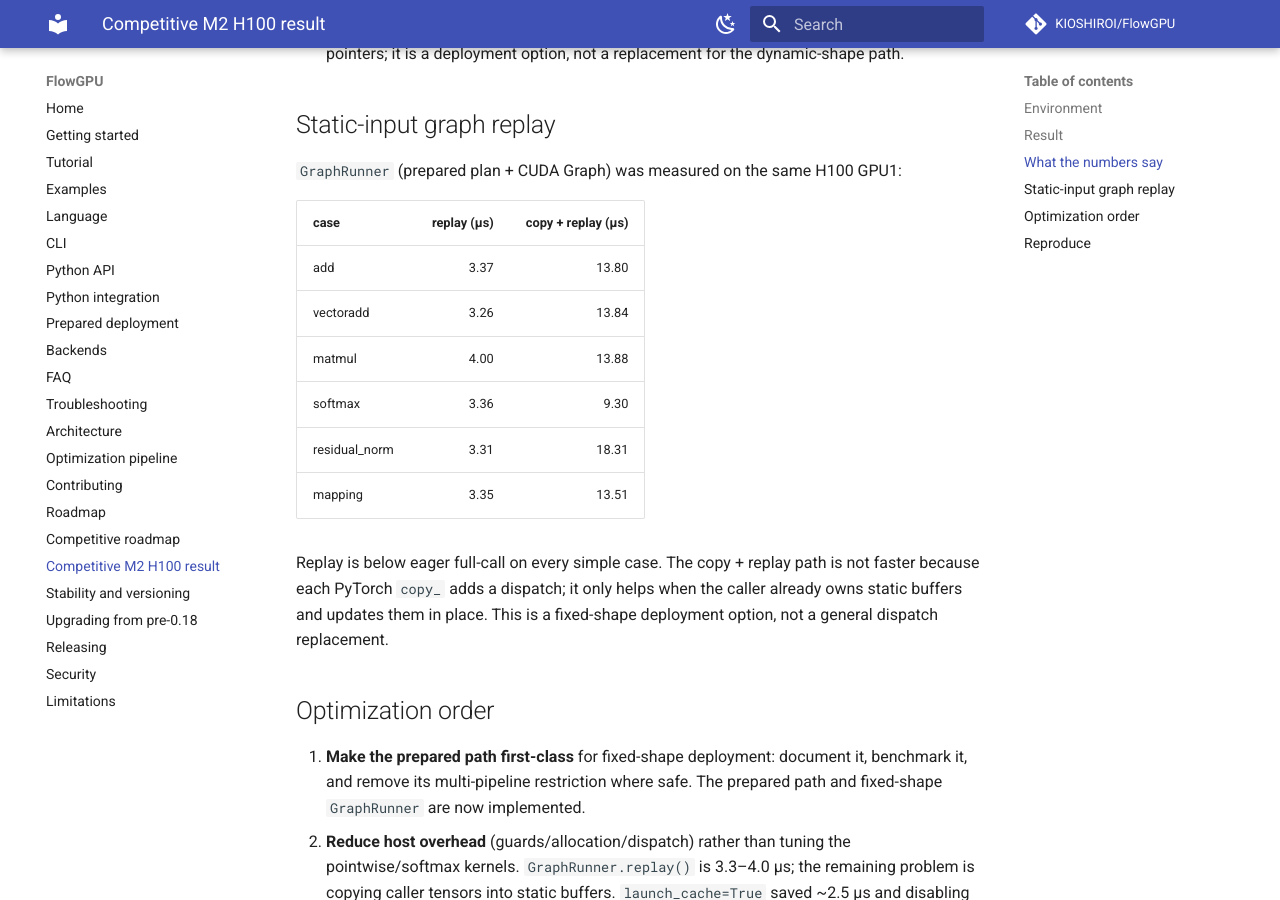
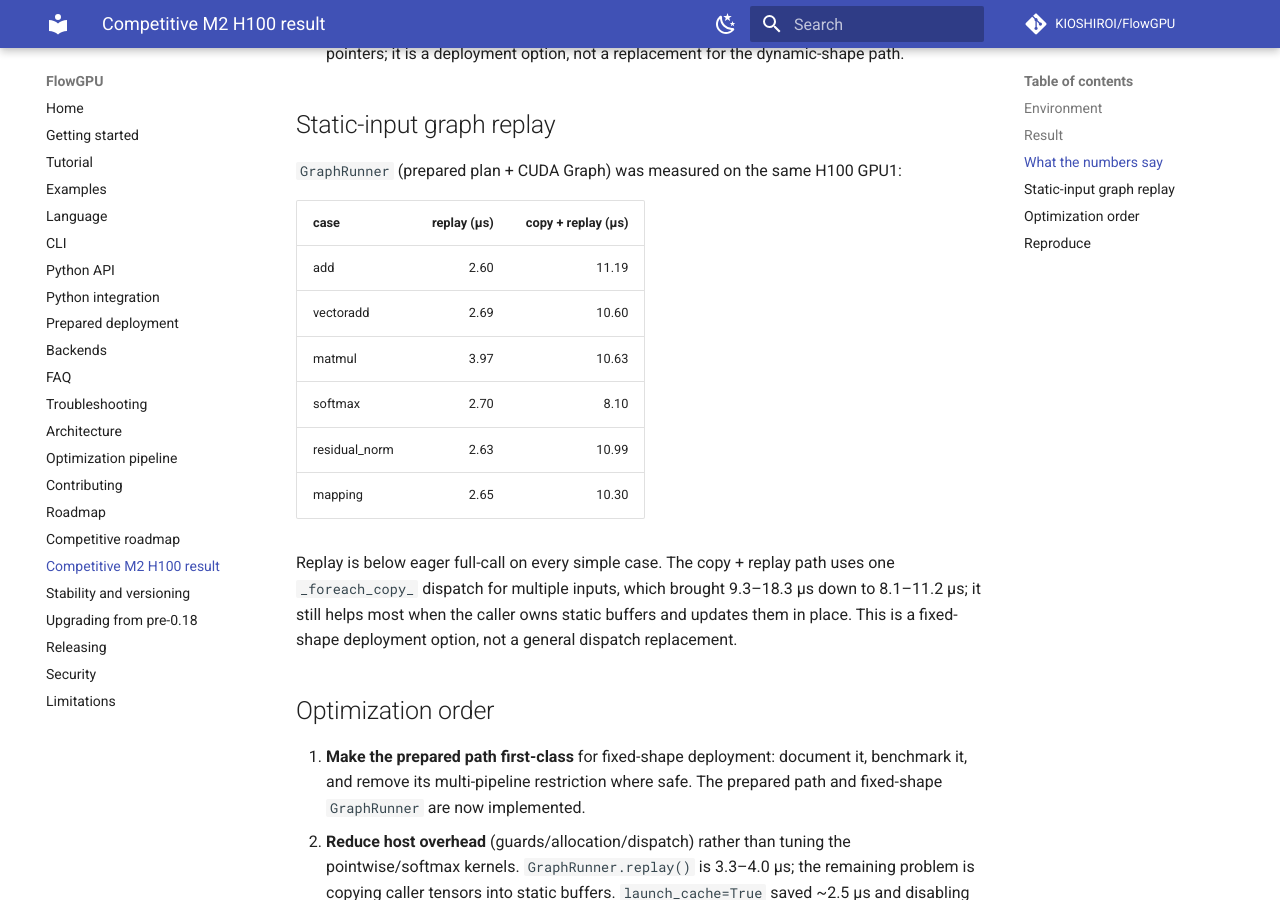
Before and after one commit to KIOSHIROI/FlowGPU, an MkDocs documentation site: the page built from docs/user-guide/competitive-m2-h100.md, in a window 1280 px wide and 900 px high, scrolled down 1961 px. Built offline with MkDocs 1.6.1 and Material for MkDocs 9.7.7, drawn with Linux system fonts in a browser that asks for light colours; comment, search, counter and statistics services are not loaded.

Commit message:
Release 0.25.1: batch GraphRunner input copies
- Use one _foreach_copy_ dispatch for multiple static inputs; copy + replay
  drops from 9.3–18.3 us to 8.1–11.2 us on H100 GPU1.
- Refresh the measurement artifact and document the copy contract.

```diff
--- a/docs/user-guide/competitive-m2-h100.md
+++ b/docs/user-guide/competitive-m2-h100.md
@@ -67,17 +67,19 @@ baseline in `benchmarks/competitive/triton_baselines.py`.
 
 | case | replay (µs) | copy + replay (µs) |
 |---|---:|---:|
-| add | 3.37 | 13.80 |
-| vectoradd | 3.26 | 13.84 |
-| matmul | 4.00 | 13.88 |
-| softmax | 3.36 | 9.30 |
-| residual_norm | 3.31 | 18.31 |
-| mapping | 3.35 | 13.51 |
+| add | 2.60 | 11.19 |
+| vectoradd | 2.69 | 10.60 |
+| matmul | 3.97 | 10.63 |
+| softmax | 2.70 | 8.10 |
+| residual_norm | 2.63 | 10.99 |
+| mapping | 2.65 | 10.30 |
 
-Replay is below eager full-call on every simple case. The copy + replay path is
-not faster because each PyTorch `copy_` adds a dispatch; it only helps when the
-caller already owns static buffers and updates them in place. This is a
-fixed-shape deployment option, not a general dispatch replacement.
+
+Replay is below eager full-call on every simple case. The copy + replay path
+uses one `_foreach_copy_` dispatch for multiple inputs, which brought 9.3–18.3 µs
+down to 8.1–11.2 µs; it still helps most when the caller owns static buffers and
+updates them in place. This is a fixed-shape deployment option, not a general
+dispatch replacement.
 
 ## Optimization order
 
--- a/pyproject.toml
+++ b/pyproject.toml
@@ -4,7 +4,7 @@ build-backend = "setuptools.build_meta"
 
 [project]
 name = "flowgpu"
-version = "0.25.0"
+version = "0.25.1"
 description = "A dataflow DSL compiler for GPU operator pipelines targeting Triton and a portable reference backend"
 authors = [{name = "The FlowGPU Authors"}]
 keywords = ["compiler", "triton", "dataflow", "dsl", "gpu", "llm"]
```
Also changed, not shown: CHANGELOG.md (+5 -0 lines), PUBLIC_RELEASE.md (+1 -1 lines), 5 other files.
